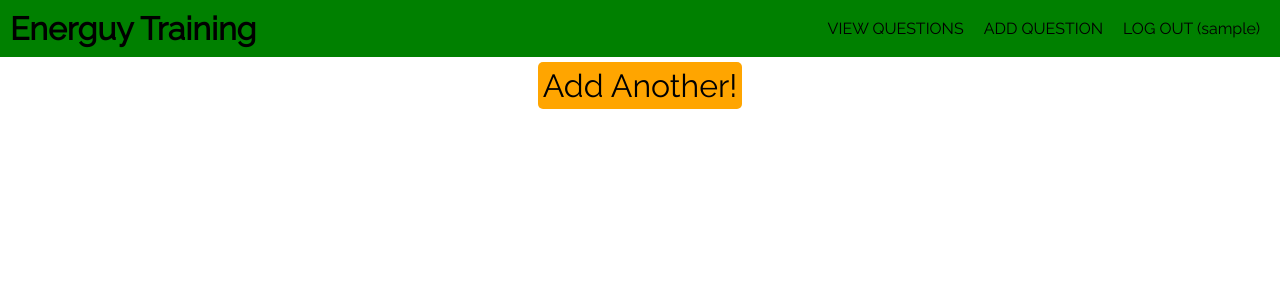
After one commit to samhelman/energuytrainingdatabase, a Flask app: page /add-another in a window 1280 px wide. The commit adds this page. Shown: the top 300 px of the page. Run offline with Flask 2, Linux system fonts and the light colour scheme; the visitor is signed in with stand-in values (Sample User, id 1); data comes from the database, SQL or seed files in the repository; both versions use the stored data as it was after the commit.

Commit message:
Added functionality for a random hex filename for images sent to s3. When a new question is added, a button now appears prompting user to add another. This will help flash messages be more understandable. Database URI added as an environment variable so sqlite is used in dev and postgres used in production.

```diff
--- a/package/__init__.py
+++ b/package/__init__.py
@@ -1,3 +1,4 @@
+import os
 from flask import Flask
 from flask_sqlalchemy import SQLAlchemy
 from flask_marshmallow import Marshmallow
@@ -8,7 +9,7 @@ from flask_restful import Api
 app = Flask(__name__)
 
 app.config['SECRET_KEY'] = '59ad26e5cb630aab0c78a64b86d145483d2e387c47538ab46d3f64a88e06b62c'
-app.config['SQLALCHEMY_DATABASE_URI'] = 'postgres://lpclwmwqhyggeh:ba1120790c77bd62cff3deaab8fa4b404a5e71be678146e53d6c5e1d2861072e@ec2-54-158-222-248.compute-1.amazonaws.com:5432/ddoap02q09ivuk'
+app.config['SQLALCHEMY_DATABASE_URI'] = os.environ.get('DATABASE_URI')
 app.config['TEMPLATE_AUTO_RELOAD'] = True
 app.config['SEND_FILE_MAX_AGE_DEFAULT'] = 0
 
--- a/package/routes.py
+++ b/package/routes.py
@@ -35,12 +35,15 @@ def logout():
 
 def upload(form_picture):
   file = form_picture
+  random_hex = secrets.token_hex(16)
+  _, f_ext = os.path.splitext(file.filename)
+  fn = random_hex + f_ext
   S3_BUCKET = os.environ.get('S3_BUCKET')
   s3_resource = boto3.resource('s3')
   bucket = s3_resource.Bucket(S3_BUCKET)
   bucket.Object(file.filename).put(Body=file)
 
-  url = f'https://{S3_BUCKET}.s3.amazonaws.com/{file.filename}'
+  url = f'https://{S3_BUCKET}.s3.amazonaws.com/{fn}'
 
   return url
 
@@ -87,8 +90,13 @@ def add_question():
       flash('Question added successfully.', 'success')
     except:
       flash('Something went wrong...', 'failure')
-    return redirect(url_for('add_question'))
+    return redirect(url_for('add_another'))
   return render_template('add-question.html', title = 'Add Question', form=form, categories=Category.query.all())
+
+@app.route('/add-another', methods=['GET', 'POST'])
+@login_required
+def add_another():
+  return render_template('add-another.html', title = 'Add Question')
 
 @app.route('/questions', methods=['GET', 'POST'])
 @login_required
--- /dev/null
+++ b/package/templates/add-another.html
@@ -0,0 +1,6 @@
+{% extends 'base.html' %}
+{% block content %}
+  <div class="content">
+    <a class="button" href="{{ url_for('add_question') }}">Add Another!</a>
+  </div>
+{% endblock content %}
--- a/package/templates/questions.html
+++ b/package/templates/questions.html
@@ -25,7 +25,10 @@
         </div>
         <div>
           <h4>Answers:</h4>
-          <p>{{ question.answers }}</p><br>
+          <p>{{ question.answer_1 }}</p><br>
+          <p>{{ question.answer_2 }}</p><br>
+          <p>{{ question.answer_3 }}</p><br>
+          <p>{{ question.answer_4 }}</p><br>
         </div>
         {% if question.question_image and question.question_image != 'No Image'%}
           <div>
```
Also changed, not shown: README.md, package/site.db.
